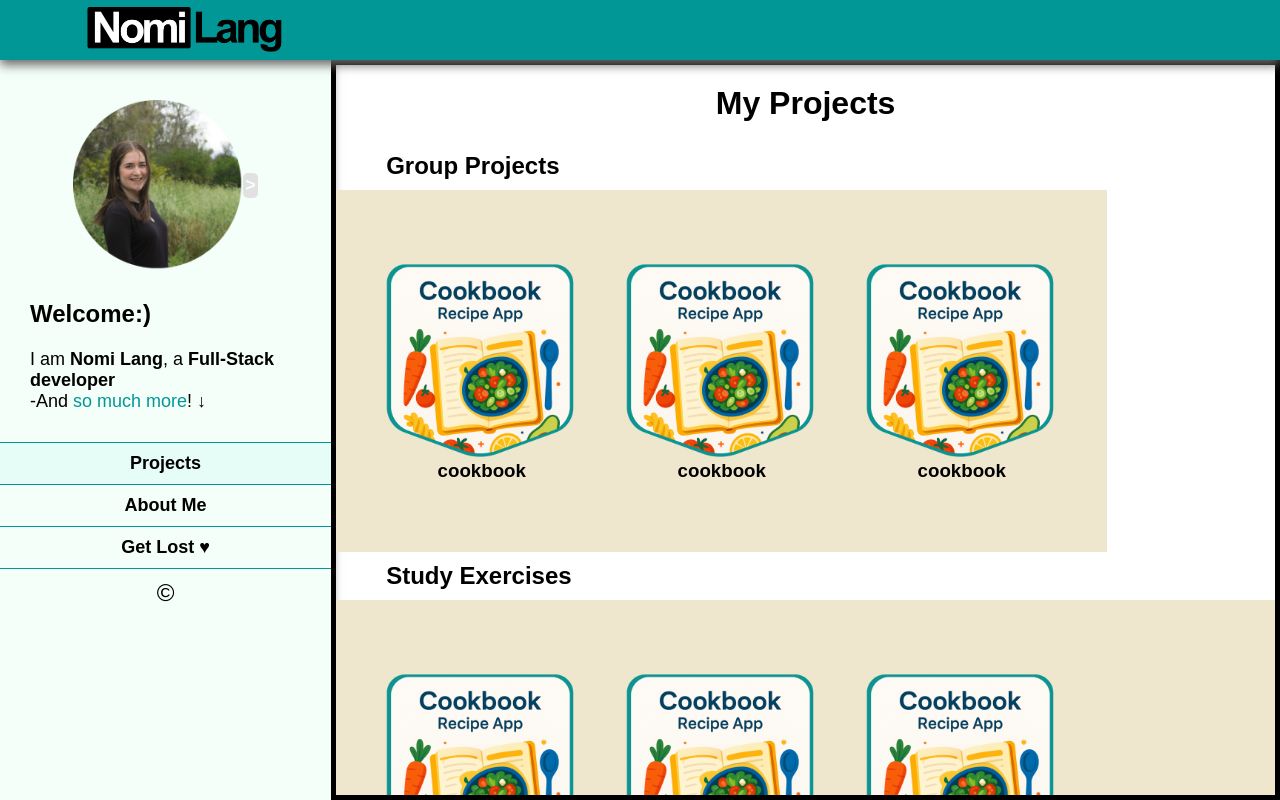
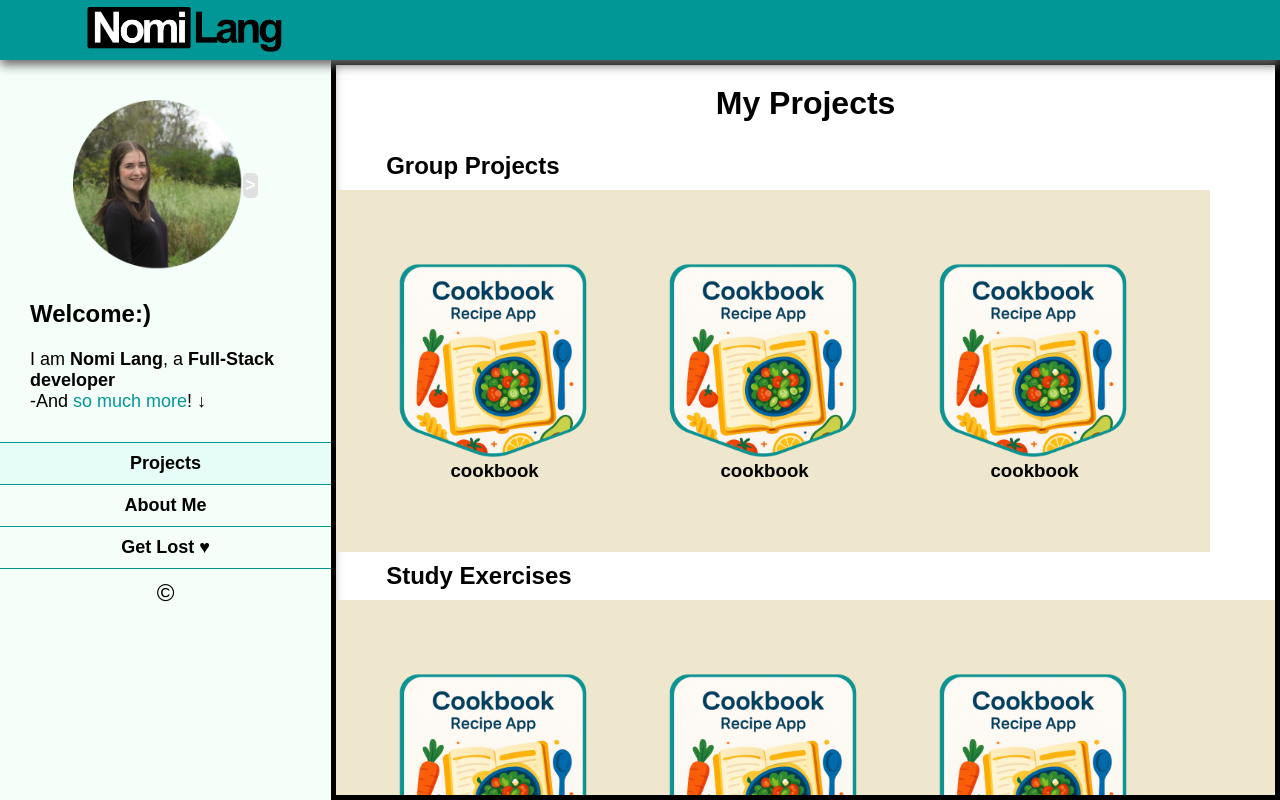
Before and after one commit to Nomi-La/Nomis_Website, a React (Vite) app in the folder main/: page /projects in a window 1280 px wide. Built offline with nearby package versions, Linux system fonts and the light colour scheme.

Commit message:
נו מה יהיה

```diff
--- a/main/src/components/Projects/Project/project.scss
+++ b/main/src/components/Projects/Project/project.scss
@@ -2,6 +2,7 @@
   display: flex;
   flex-direction: column;
   padding: 20px;
+  padding-right: 50px;
   img{
     max-width: 200px;
     width: 17vw;
--- a/main/src/components/Projects/ProjectsContainer/projectContainer.scss
+++ b/main/src/components/Projects/ProjectsContainer/projectContainer.scss
@@ -24,6 +24,6 @@
     display: flex;
     max-width: 100%;
     flex-wrap: wrap;
-    padding: 50px 2vw 50px 2vw;
+    padding: 50px 2vw 50px 3vw;
   }
 }
```
